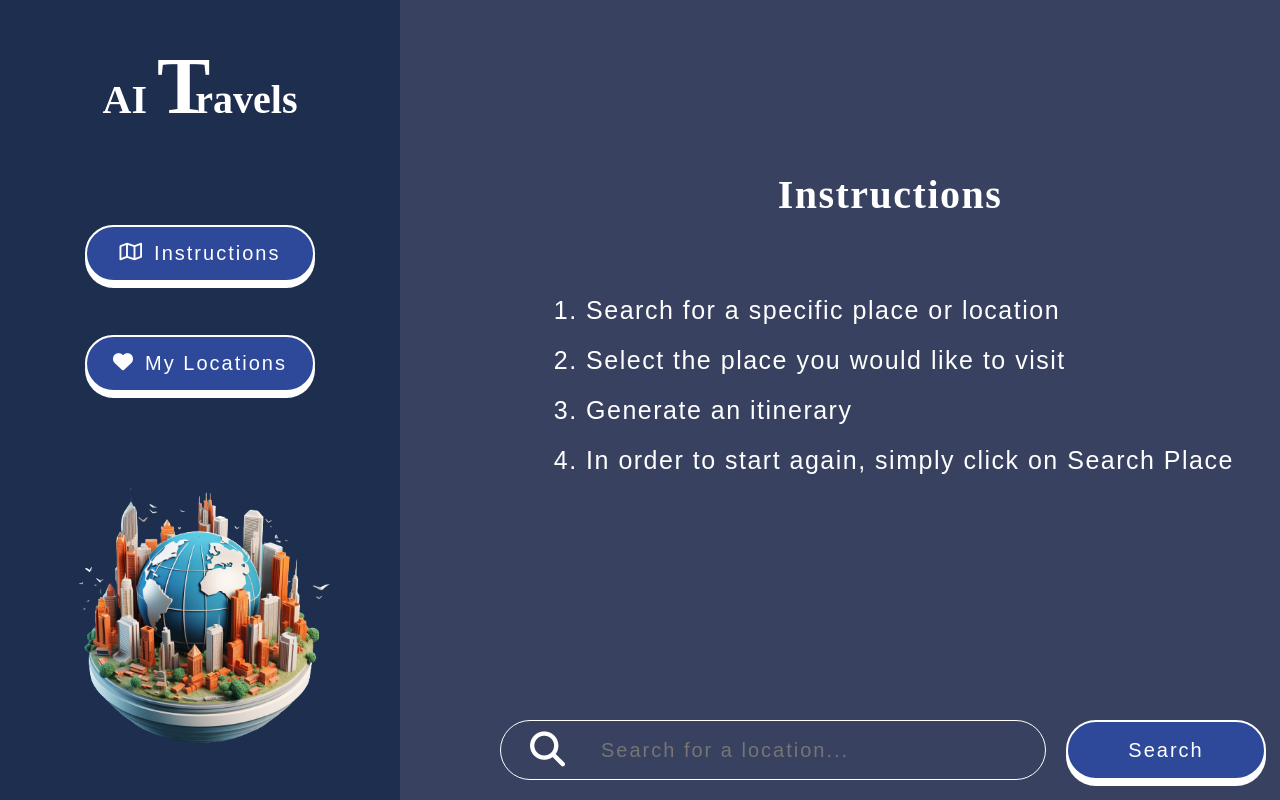
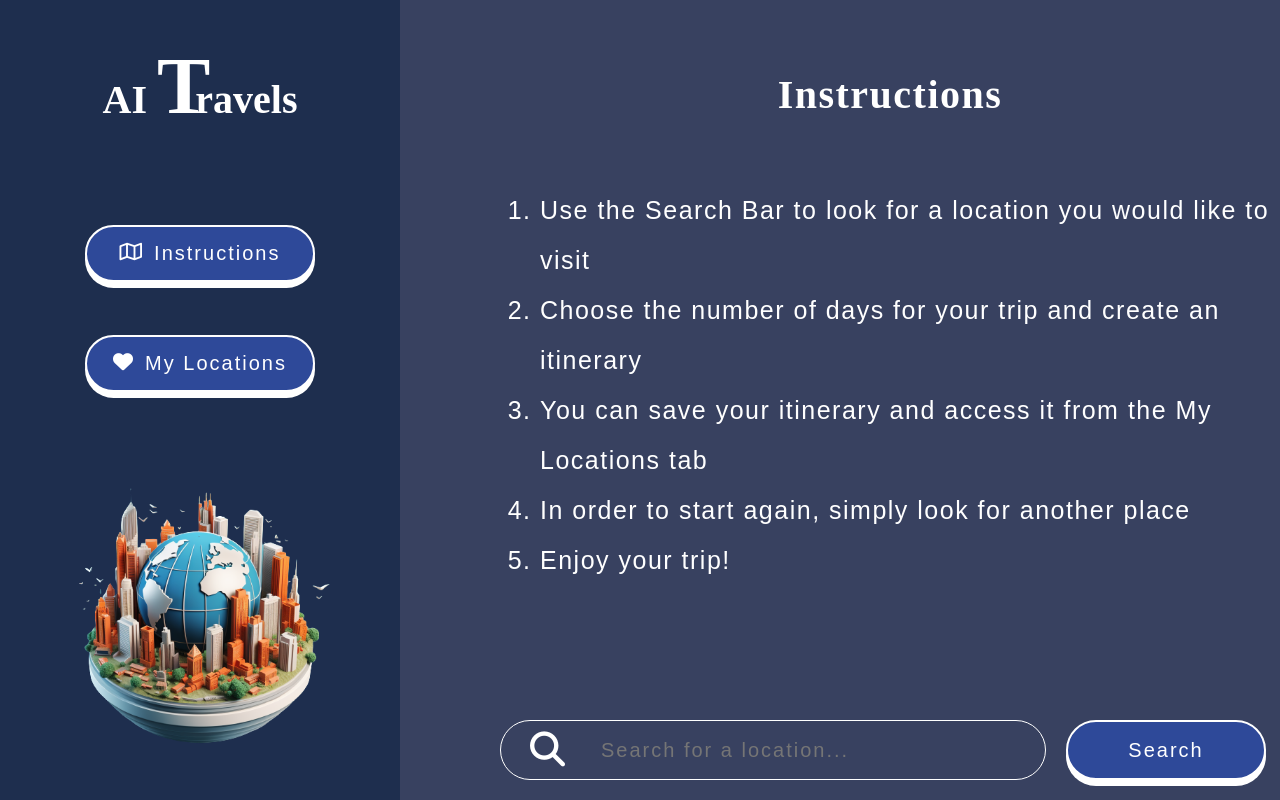
Before and after one commit to Gaspavar92/ai-travels, a React (Vite) app: page / in a window 1280 px wide. Built offline with nearby package versions, Linux system fonts and the light colour scheme; no server answers; the database is empty; a web font is replaced by a local one.

Commit message:
Changed instructions for consistency with new functionalities and UI/UX

```diff
--- a/src/App.jsx
+++ b/src/App.jsx
@@ -79,10 +79,11 @@ function App() {
         <div className='instructions'>
           <h1>Instructions</h1>
           <ol>
-            <li>Search for a specific place or location</li>
-            <li>Select the place you would like to visit</li>
-            <li>Generate an itinerary</li>
-            <li>In order to start again, simply click on Search Place</li>
+            <li>Use the Search Bar to look for a location you would like to visit</li>
+            <li>Choose the number of days for your trip and create an itinerary</li>
+            <li>You can save your itinerary and access it from the My Locations tab</li>
+            <li>In order to start again, simply look for another place</li>
+            <li>Enjoy your trip!</li>
           </ol>
         </div>}
         <MyLocations show={showLocations} />
```
